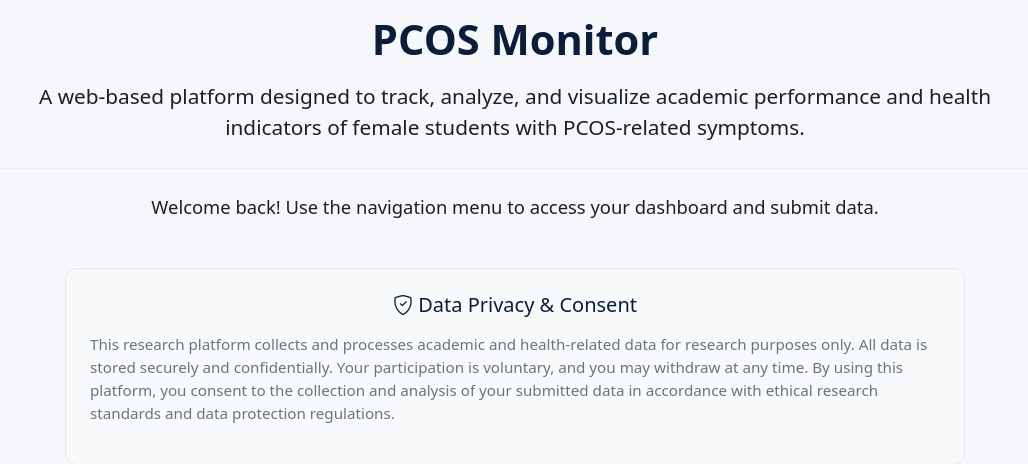
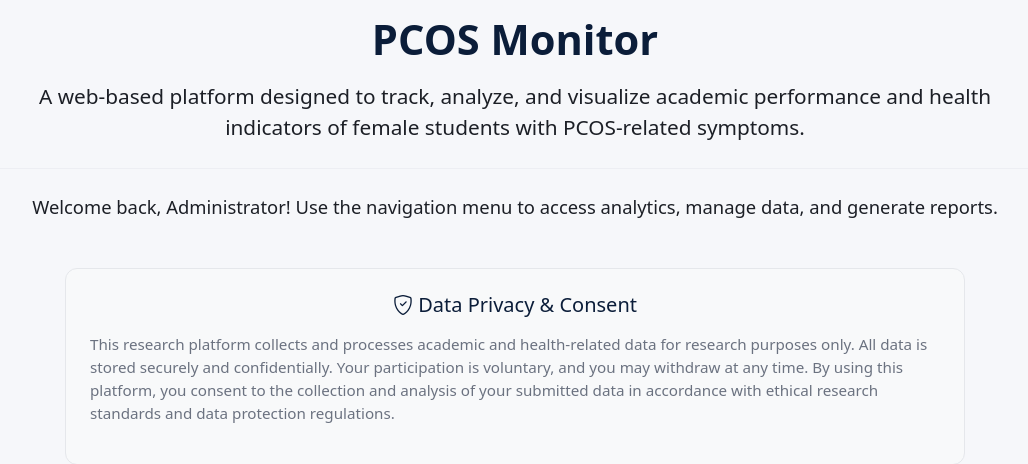
Before and after one commit to dyrielle/pcos_monitor_system, a Flask app: page / in a window 1280 px wide. Shown: the part 137-601 px from the top of the page, without its empty margins (125-1153 px from the left). Run offline with Flask 3, Linux system fonts and the light colour scheme; a user stored in the database is signed in.

Commit message:
Customize welcome message for admin accounts

```diff
--- a/app/templates/index.html
+++ b/app/templates/index.html
@@ -17,7 +17,11 @@
   {% if not current_user.is_authenticated %}
   <p style="font-size:1.15rem; font-weight:500;">Please login or create an account to begin.</p>
   {% else %}
+    {% if current_user.is_admin %}
+  <p style="font-size:1.15rem; font-weight:500;">Welcome back, Administrator! Use the navigation menu to access analytics, manage data, and generate reports.</p>
+    {% else %}
   <p style="font-size:1.15rem; font-weight:500;">Welcome back! Use the navigation menu to access your dashboard and submit data.</p>
+    {% endif %}
   {% endif %}
 
   <div class="mt-5 p-4" style="background:#f8f9fa; border-radius:12px; max-width:900px; margin:auto; border:1px solid #e5e7eb;">
```
